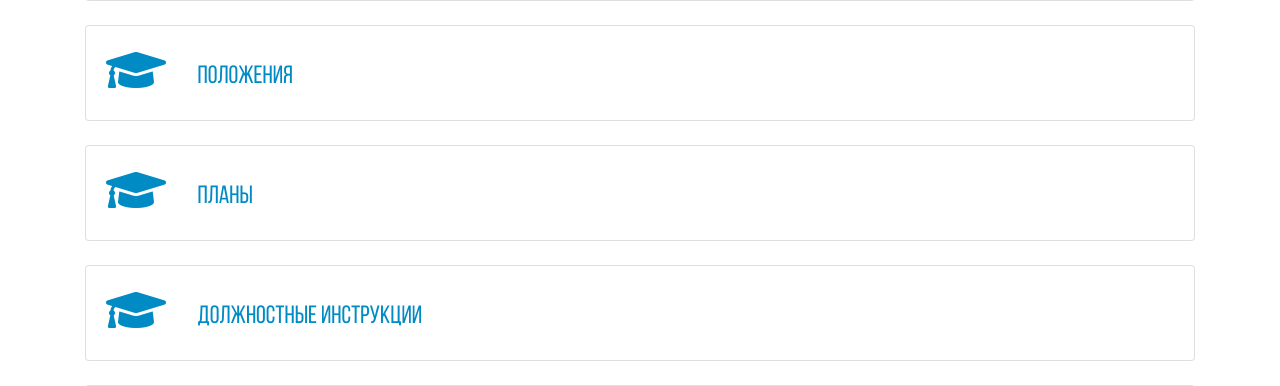
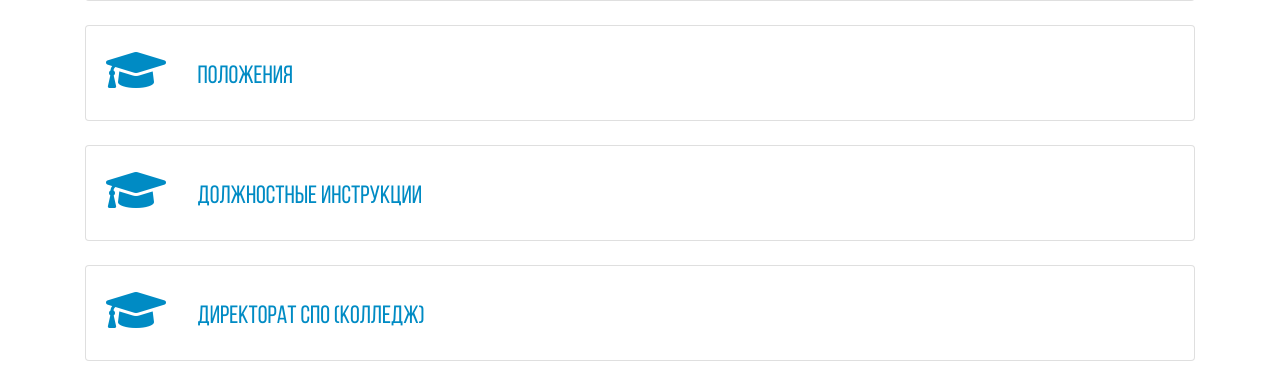
Before and after one commit to ulookbek/kgusta-college-django, a Django app: page /about-us/ in a window 1280 px wide. Shown: the part 562-948 px from the top of the page. Run offline with Django 3.2, Linux system fonts and the light colour scheme; some libraries are stand-ins or nearby versions.

Commit message:
delete plans link

```diff
--- a/templates/aboutUs/aboutUs.html
+++ b/templates/aboutUs/aboutUs.html
@@ -14,7 +14,7 @@
               {% include "aboutUs/aboutUs.component.html" with link="/files/goals.pdf" title="Цели задачи СПО (Колледж)"%}
               {% include "aboutUs/aboutUs.component.html" with link="/files/key_tasks.pdf" title="Ключевые задачи СПО (Колледж)"%}
               {% include "aboutUs/aboutUs.component.html" with link="provisions" title="Положения" new_page=True%}
-              {% include "aboutUs/aboutUs.component.html" with link="plans" title="Планы" new_page=True%}
+{#              {% include "aboutUs/aboutUs.component.html" with link="plans" title="Планы" new_page=True%}#}
               {% include "aboutUs/aboutUs.component.html" with link="job_introduction" title="Должностные инструкции" new_page=True%}
               {% include "aboutUs/aboutUs.component.html" with link="directorate" title="Директорат СПО (Колледж)" new_page=True%}
         </div>
```
